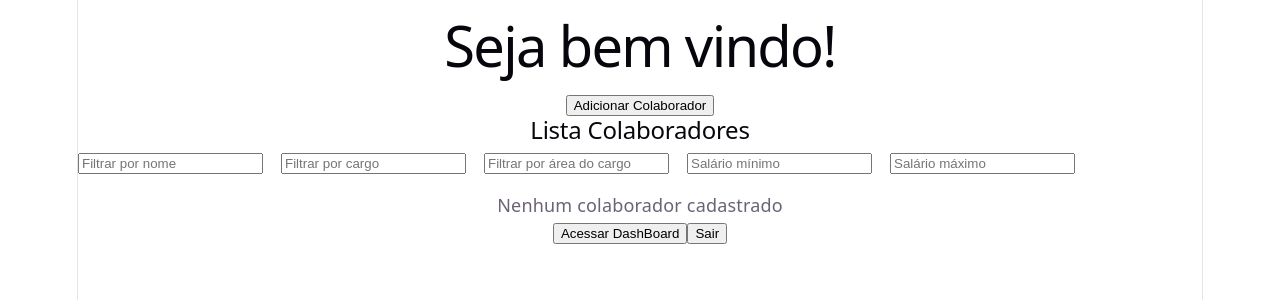
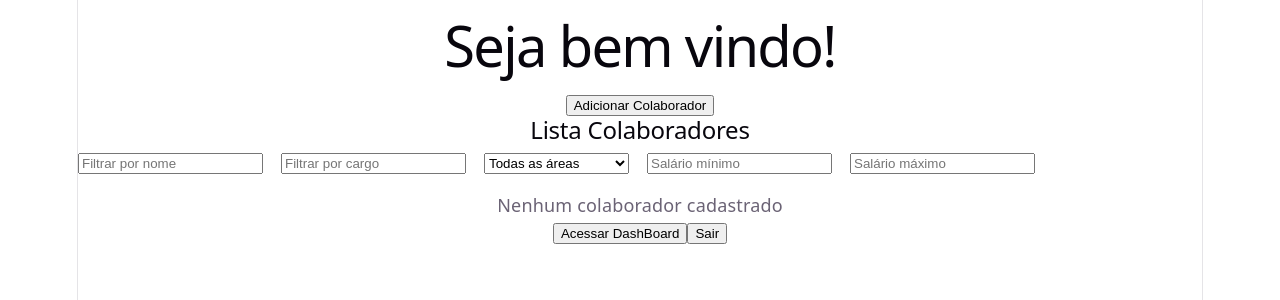
Before and after one commit to GuilhermeAyala/SistemaAdministrativoInterno, a React (Vite) app in the folder Sistema-Administrativo-Interno/: page /telaAdmin in a window 1280 px wide. Shown: the top 300 px of the page. Built offline with nearby package versions, Linux system fonts and the light colour scheme.

Commit message:
Add AreaCargo
Adicionado ao sistema a área do cargo exercido

```diff
--- a/Sistema-Administrativo-Interno/src/components/AdicionarColaborador.tsx
+++ b/Sistema-Administrativo-Interno/src/components/AdicionarColaborador.tsx
@@ -1,6 +1,6 @@
 import { useState } from "react";
 import { useNavigate } from "react-router-dom";
-import { Colaborador } from "../types/colaborador";
+import { Colaborador, Areas_Cargo, AreaCargo } from "../types/colaborador";
 
 type Props = {
     colaboradores: Colaborador[];
@@ -12,7 +12,7 @@ function AdicionarColaborador({colaboradores, setColaboradores}: Props){
     const navigate = useNavigate();
     const [form, setForm] = useState({
         name: "",
-        areaCargo: "",
+        areaCargo: "" as AreaCargo | "",
         cargo: "",
         idade: "",
         salario: "",
@@ -20,6 +20,10 @@ function AdicionarColaborador({colaboradores, setColaboradores}: Props){
 
     function handleChange(e: React.ChangeEvent<HTMLInputElement>) {
         setForm({ ...form, [e.target.name]: e.target.value });
+    }
+
+    function handleSelectChange(e: React.ChangeEvent<HTMLSelectElement>){
+        setForm({...form, areaCargo: e.target.value as AreaCargo});
     }
 
     function criarColaborador(){
@@ -49,7 +53,7 @@ function AdicionarColaborador({colaboradores, setColaboradores}: Props){
     const novoColaborador: Colaborador = {
             id: Date.now(),
             name: form.name,
-            areaCargo: form.areaCargo,
+            areaCargo: form.areaCargo as AreaCargo,
             cargo: form.cargo,
             idade: Number(form.idade),
             salario: Number(form.salario),
@@ -65,7 +69,12 @@ function AdicionarColaborador({colaboradores, setColaboradores}: Props){
             <h2>Cadastrar Colaborador</h2>
                 <div>
                     <input name="name"   placeholder="Nome"    value={form.name}   onChange={handleChange} />
-                    <input name="areaCargo"  placeholder="Área do Cargo"   value={form.areaCargo}  onChange={handleChange} />
+                    <select value={form.areaCargo} onChange={handleSelectChange}>
+                        <option value="">Selecione a área</option>
+                        {Areas_Cargo.map((area) => (
+                            <option key={area} value={area}>{area}</option>
+                        ))}
+                    </select>
                     <input name="cargo"  placeholder="Cargo"   value={form.cargo}  onChange={handleChange} />
                     <input name="idade"  placeholder="Idade"   value={form.idade}  onChange={handleChange} type="number" />
                     <input name="salario" placeholder="Salário" value={form.salario} onChange={handleChange} type="number" /><br />
--- a/Sistema-Administrativo-Interno/src/components/EditarColaborador.tsx
+++ b/Sistema-Administrativo-Interno/src/components/EditarColaborador.tsx
@@ -1,6 +1,6 @@
 import { useState } from "react";
 import { useNavigate, useParams } from "react-router-dom";
-import { Colaborador } from "../types/colaborador";
+import { Colaborador, Areas_Cargo, AreaCargo } from "../types/colaborador";
 
 type Props = {
     colaboradores: Colaborador[];
@@ -25,6 +25,10 @@ function EditarColaborador({colaboradores, setColaboradores }: Props){
             ...formEditar,
             [name]: name === "idade" || name === "salario" ? Number(value) : value
         } as Colaborador);
+    }
+
+    function handleSelectChange(e: React.ChangeEvent<HTMLSelectElement>){
+        setFormEditar({...formEditar, areaCargo: e.target.value as AreaCargo} as Colaborador)
     }
 
     function validarEdicao(formEditar:Colaborador): boolean{
@@ -60,6 +64,11 @@ function EditarColaborador({colaboradores, setColaboradores }: Props){
         <div>
             <h1>Editar Colaborador</h1>
             <input name="name" placeholder="Nome" value={formEditar.name} type="text" onChange={handleChange}/><br />
+            <select value={formEditar.areaCargo} onChange={handleSelectChange}>
+                {Areas_Cargo.map((area) => (
+                    <option key={area} value={area}>{area}</option>
+                ))}
+            </select>
             <input name="cargo" placeholder="Cargo" value={formEditar.cargo} type="text" onChange={handleChange}/><br />
             <input name="idade" placeholder="Idade" value={formEditar.idade} type="number" onChange={handleChange}/><br />
             <input name="salario" placeholder="Salario" value={formEditar.salario} type="number" onChange={handleChange}/><br />
--- a/Sistema-Administrativo-Interno/src/components/ListaColaborador.tsx
+++ b/Sistema-Administrativo-Interno/src/components/ListaColaborador.tsx
@@ -1,5 +1,5 @@
 import { useState } from "react";
-import { Colaborador } from "../types/colaborador";
+import { Colaborador, Areas_Cargo } from "../types/colaborador";
 import { useNavigate } from "react-router-dom";
 
 type Props = {
@@ -51,12 +51,15 @@ function ListaColaborador({colaboradores = [], onExcluir}: Props){
                     value={filtroCargo}
                     onChange={(e) => setFiltroCargo(e.target.value)}
                 />
-                <input
-                    type="text"
-                    placeholder="Filtrar por área do cargo"
+                <select
                     value={filtroAreaCargo}
                     onChange={(e) => setFiltroAreaCargo(e.target.value)}
-                />
+                >
+                    <option value="">Todas as áreas</option>
+                    {Areas_Cargo.map((area) => (
+                        <option key={area} value={area}>{area}</option>
+                    ))}
+                </select>
                 <input
                     type="number"
                     placeholder="Salário mínimo"
--- a/Sistema-Administrativo-Interno/src/types/colaborador.ts
+++ b/Sistema-Administrativo-Interno/src/types/colaborador.ts
@@ -1,9 +1,12 @@
+export const Areas_Cargo = ["RH", "Financeiro", "Logísitica", "Marketing", "operações/Produção", "TI"];
+
+export type AreaCargo = typeof Areas_Cargo[number];
+
 export type Colaborador = {
         id: number;
         name: string;
-        areaCargo: string
+        areaCargo: AreaCargo;
         cargo: string;
         idade: number;
         salario: number;
-
     }
```
